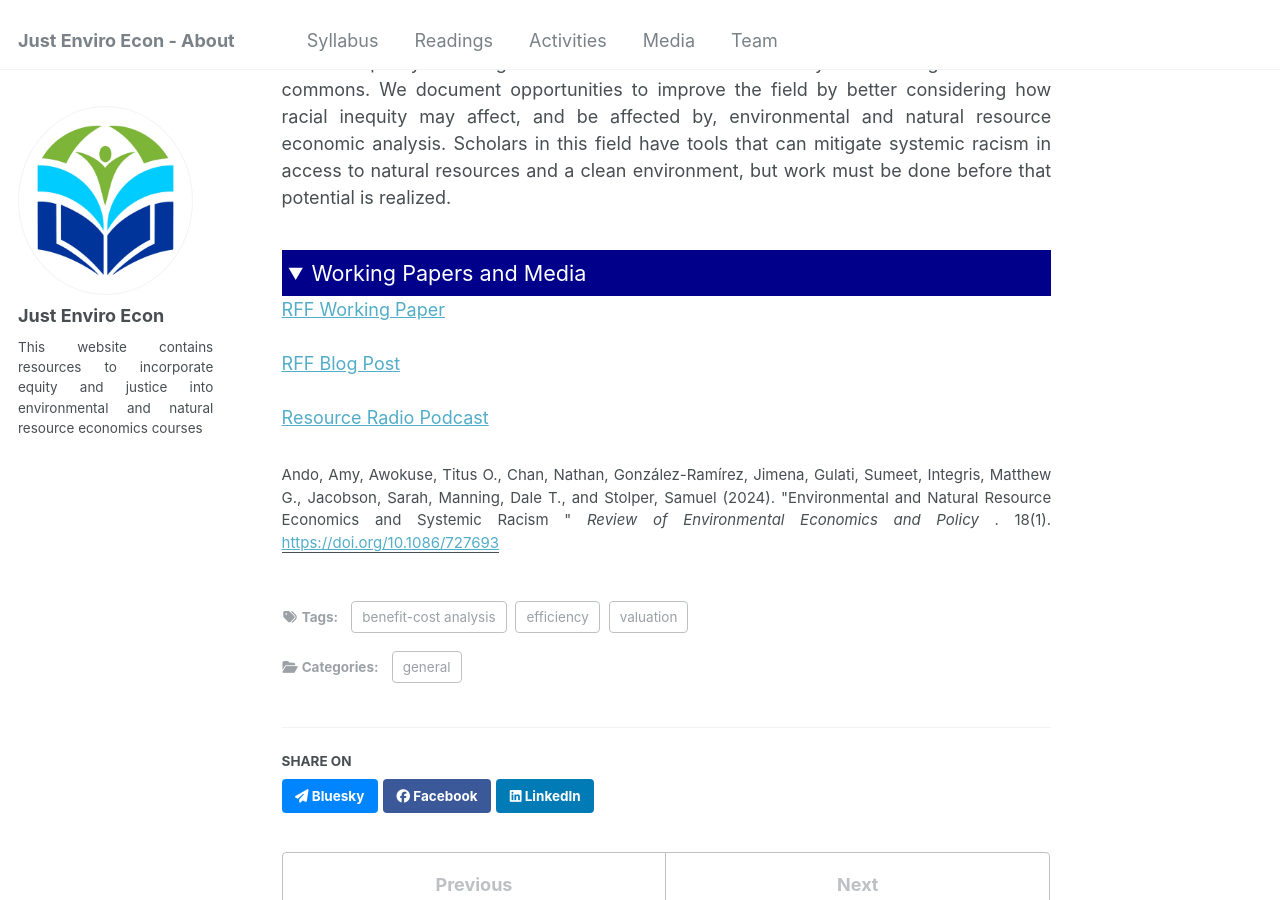
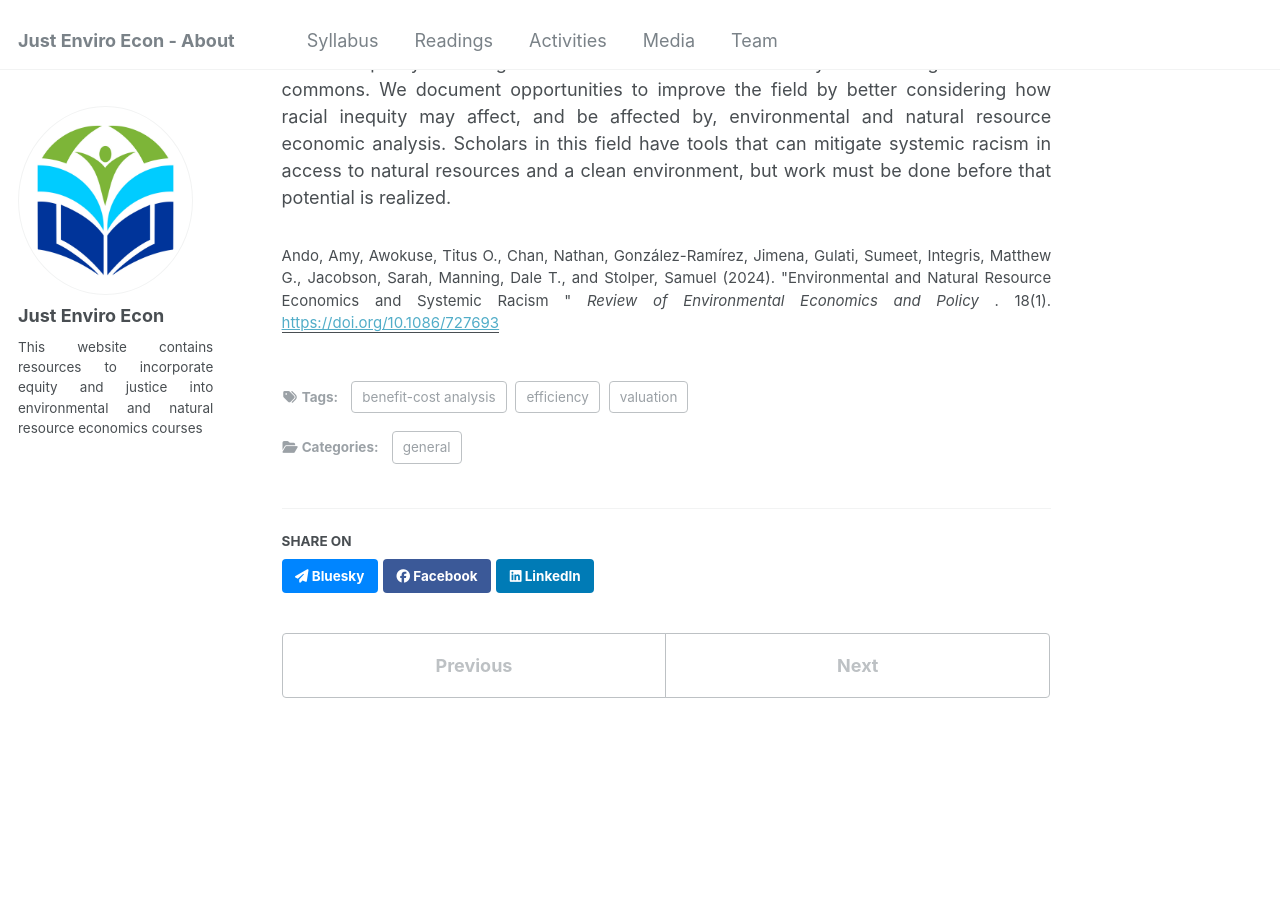
Before and after one commit to just-enviro-econ/just-enviro-econ.github.io, a Jekyll site: the page built from _publications/2023-12-21-enre-reep.md, in a window 1280 px wide and 900 px high, scrolled down 558 px. Built offline with Jekyll 4.4.1, drawn with Linux system fonts in a browser that asks for light colours.

Commit message:
reep paper extras

```diff
--- a/_publications/2023-12-21-enre-reep.md
+++ b/_publications/2023-12-21-enre-reep.md
@@ -40,21 +40,3 @@ This article highlights some ways in which scholarly work in environmental and n
 </p>
 
 </details>
-
-<details open>
-<summary>
-Working Papers and Media
-</summary>
-<p>
-
-<a href="https://www.rff.org/publications/working-papers/environmental-and-natural-resource-economics-and-systemic-racism/" target="_blank">RFF Working Paper</a><br>
-<br>
-
-<a href="https://www.resources.org/common-resources/looking-at-environmental-and-natural-resource-economics-through-the-lens-of-racial-equity/" target="_blank">RFF Blog Post</a><br>
-<br>
-
-<a href="https://www.resources.org/resources-radio/systemic-racism-in-environmental-economics-with-jimena-gonzalez-ramirez-and-sarah-jacobson/" target="_blank">Resource Radio Podcast</a><br>
-
-</p>
-
-</details>
```
